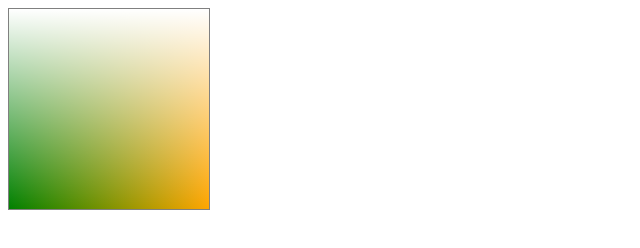
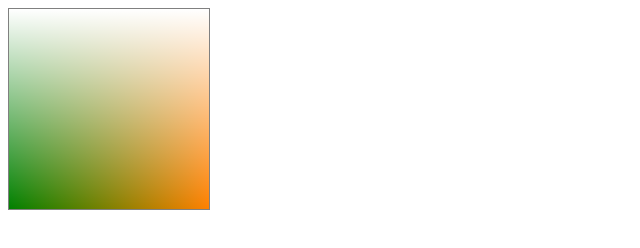
Before and after one commit to anirudh-eka/southasianism_lit_picker, a plain HTML site: page index.html in a window 1280 px wide. Shown: the whole page, without its empty margins (0-640 px from the left). Drawn offline with Linux system fonts and the light colour scheme.

Commit message:
get better saffron color

```diff
--- a/index.html
+++ b/index.html
@@ -5,7 +5,7 @@
       border: 0.1px solid gray;
       height: 200px;
       width: 200px;
-      background: linear-gradient(to right, green, orange); /* Standard syntax */
+      background: linear-gradient(to right, green, rgb(255,128, 0)); /* Standard syntax */
   }
 
   #sat-grad {
```
